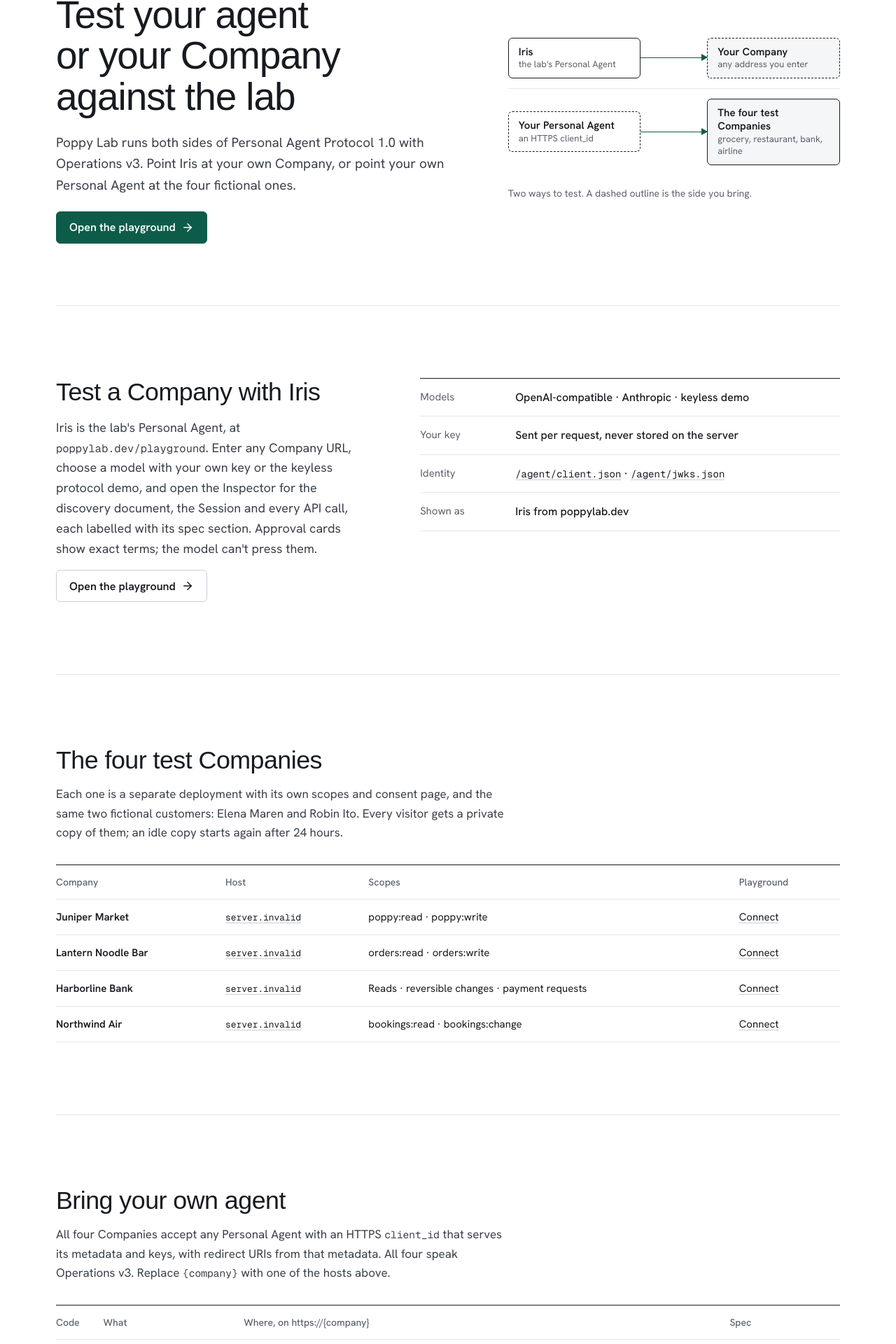
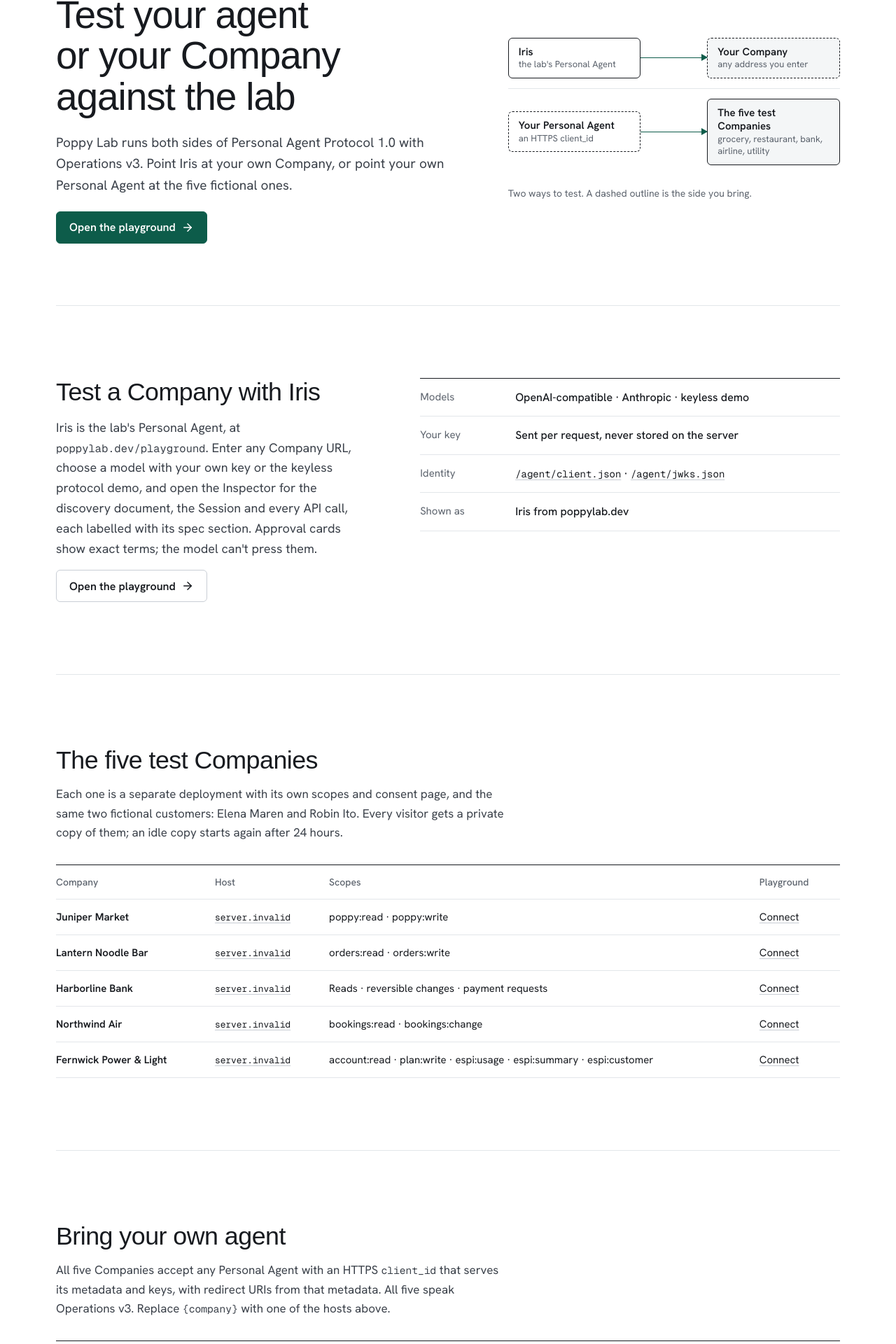
Before and after one commit to mpuig/poppylab, a Next.js app in the folder apps/playground/: page /developers in a window 1280 px wide. Shown: the part 152-2072 px from the top of the page at 70% size. Built offline with nearby package versions, Linux system fonts and the light colour scheme; no server answers; a web font is replaced by a local one.

Commit message:
List Fernwick on the home and /developers, and count five Companies in the docs

```diff
--- a/apps/playground/app/developers/page.tsx
+++ b/apps/playground/app/developers/page.tsx
@@ -14,7 +14,7 @@ import "../site.css";
 export const metadata: Metadata = {
   title: "Developers · Poppy Lab",
   description:
-    "Endpoints, scopes and spec sections for the four fictional Poppy 1.0 Companies, and how to test your own Company or Personal Agent against the lab.",
+    "Endpoints, scopes and spec sections for the five fictional Poppy 1.0 Companies, and how to test your own Company or Personal Agent against the lab.",
 };
 
 const legend = [
@@ -107,7 +107,7 @@ export default function Developers() {
             <p className="lead">
               Poppy Lab runs both sides of Personal Agent Protocol 1.0 with
               Operations v3. Point Iris at your own Company, or point your own
-              Personal Agent at the four fictional ones.
+              Personal Agent at the five fictional ones.
             </p>
             <div className="actions">
               <a className="button" href="/playground">
@@ -118,7 +118,7 @@ export default function Developers() {
           <figure
             className="pairs"
             role="img"
-            aria-label="Two ways to test: Iris, the lab's agent, against your Company; or your Personal Agent against the lab's four Companies"
+            aria-label="Two ways to test: Iris, the lab's agent, against your Company; or your Personal Agent against the lab's five Companies"
           >
             <div className="pair">
               <span className="party">
@@ -135,8 +135,8 @@ export default function Developers() {
               </span>
               <span className="reach" />
               <span className="party company">
-                The four test Companies
-                <small>grocery, restaurant, bank, airline</small>
+                The five test Companies
+                <small>grocery, restaurant, bank, airline, utility</small>
               </span>
             </div>
             <figcaption>
@@ -186,7 +186,7 @@ export default function Developers() {
 
         <section className="agents" aria-labelledby="companies-title">
           <div className="agents-intro">
-            <h2 id="companies-title">The four test Companies</h2>
+            <h2 id="companies-title">The five test Companies</h2>
             <p>
               Each one is a separate deployment with its own scopes and consent
               page, and the same two fictional customers: Elena Maren and Robin
@@ -232,9 +232,9 @@ export default function Developers() {
           <div className="agents-intro">
             <h2 id="agents-title">Bring your own agent</h2>
             <p>
-              All four Companies accept any Personal Agent with an HTTPS{" "}
+              All five Companies accept any Personal Agent with an HTTPS{" "}
               <code>client_id</code> that serves its metadata and keys, with
-              redirect URIs from that metadata. All four speak Operations v3.
+              redirect URIs from that metadata. All five speak Operations v3.
               Replace <code>{"{company}"}</code> with one of the hosts above.
             </p>
           </div>
--- a/apps/playground/app/site-chrome.tsx
+++ b/apps/playground/app/site-chrome.tsx
@@ -12,6 +12,8 @@ const harborline =
   process.env.NEXT_PUBLIC_HARBORLINE_URL ?? "http://harbor.localhost:4300";
 const northwind =
   process.env.NEXT_PUBLIC_NORTHWIND_URL ?? "http://northwind.localhost:4400";
+const fernwick =
+  process.env.NEXT_PUBLIC_FERNWICK_URL ?? "http://fernwick.localhost:4500";
 
 export { SPEC_URL };
 export const DEMOS_URL = "https://personalagentprotocol.org/docs/demos";
@@ -21,10 +23,13 @@ export const connect = (url: string) =>
   `/playground?company=${encodeURIComponent(url)}`;
 
 /**
- * The four fictional Companies. The home shows the plain-language fields and
+ * The five fictional Companies. The home shows the plain-language fields and
  * `change`, the exact change the visitor would approve (from each Company's
  * own data), and `brand`, the leading colour of that Company's own website;
- * `/developers` adds the host, scopes and agent-facing page.
+ * `/developers` adds the host, scopes and agent-facing page. Fernwick's
+ * `change` has no estimate: the utility prices the last closed bill on both
+ * plans (`estimate()` in `apps/fernwick/src/plans.ts`), so the figure moves
+ * every month, and this page is built once.
  */
 export const companies = [
   {
@@ -96,6 +101,25 @@ export const companies = [
     scopes: "bookings:read · bookings:change",
     site: { label: "Visit the airline", href: northwind },
   },
+  {
+    id: "fernwick",
+    brand: "#2c5a41",
+    sector: "Utility",
+    name: "Fernwick Power & Light",
+    url: fernwick,
+    blurb:
+      "An electricity utility with hourly meter readings, monthly bills and two rate plans.",
+    ask: "Switch my EV charger to the flat rate.",
+    shows:
+      "The approval prices your last bill on both plans. Nothing changes before the next bill cycle.",
+    change: [
+      { what: "EV charger", before: "Time of use", after: "Flat rate" },
+      { what: "Starts", before: "", after: "1st of next month" },
+    ],
+    scopes:
+      "account:read · plan:write · espi:usage · espi:summary · espi:customer",
+    site: { label: "Visit the utility", href: fernwick },
+  },
 ] as const;
 
 export function SiteBar({ current }: { current?: "developers" | "learn" }) {
--- a/apps/playground/app/site.css
+++ b/apps/playground/app/site.css
@@ -890,7 +890,8 @@ body:has(.site) {
   font-weight: 600;
 }
 
-/* The four companies: a card each, headed in that company's own colour. */
+/* The five companies: a card each, headed in that company's own colour. An
+   odd last card keeps one column's width. */
 .cases {
   display: grid;
   grid-template-columns: repeat(2, minmax(0, 1fr));
```
Also changed, not shown: apps/playground/app/page.tsx (+4 -4 lines), 6 other files (tests, documents, lock files or other folders).
